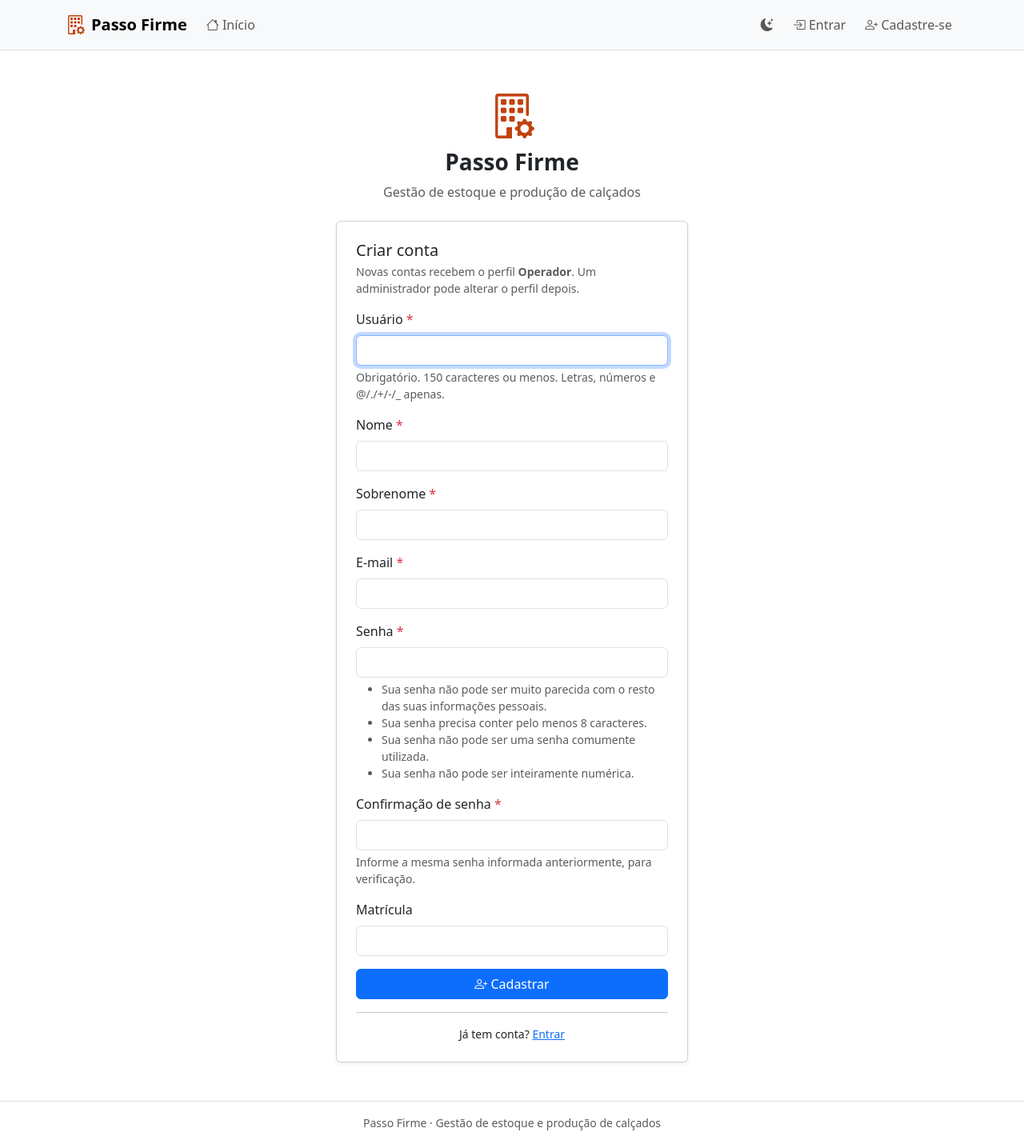
After one commit to vinicius-arantes/gestao-calcados, a Django app: page /contas/cadastro/ in a window 1280 px wide. The commit adds this page. Shown: the whole page at 80% size. Run offline with Django 5.2, Linux system fonts and the light colour scheme.

Commit message:
feat: tela de cadastre-se com perfil Operador

```diff
--- a/contas/forms.py
+++ b/contas/forms.py
@@ -1,7 +1,26 @@
-from django.contrib.auth.forms import AuthenticationForm
+from django import forms
+from django.contrib.auth.forms import AuthenticationForm, UserCreationForm
+from django.contrib.auth.models import User
 
 from config.forms import BootstrapFormMixin
 
 
 class LoginForm(BootstrapFormMixin, AuthenticationForm):
     pass
+
+
+class CadastroForm(BootstrapFormMixin, UserCreationForm):
+    first_name = forms.CharField(label='Nome', max_length=150)
+    last_name = forms.CharField(label='Sobrenome', max_length=150)
+    email = forms.EmailField(label='E-mail')
+    matricula = forms.CharField(label='Matrícula', max_length=20, required=False)
+
+    class Meta(UserCreationForm.Meta):
+        model = User
+        fields = ['username', 'first_name', 'last_name', 'email']
+
+    def clean_email(self):
+        email = self.cleaned_data['email']
+        if User.objects.filter(email__iexact=email).exists():
+            raise forms.ValidationError('Já existe um usuário com este e-mail.')
+        return email
--- a/contas/urls.py
+++ b/contas/urls.py
@@ -8,4 +8,5 @@ app_name = 'contas'
 urlpatterns = [
     path('entrar/', views.EntrarView.as_view(), name='login'),
     path('sair/', auth_views.LogoutView.as_view(), name='logout'),
+    path('cadastro/', views.cadastro, name='cadastro'),
 ]
--- a/contas/views.py
+++ b/contas/views.py
@@ -1,9 +1,33 @@
+from django.contrib import messages
+from django.contrib.auth import login
+from django.contrib.auth.models import Group
 from django.contrib.auth.views import LoginView
+from django.db import transaction
+from django.shortcuts import redirect, render
 
-from .forms import LoginForm
+from .forms import CadastroForm, LoginForm
+from .models import GRUPO_OPERADOR
 
 
 class EntrarView(LoginView):
     template_name = 'contas/login.html'
     authentication_form = LoginForm
     redirect_authenticated_user = True
+
+
+def cadastro(request):
+    """Cadastro público: a conta nova recebe o perfil de menor privilégio (Operador)."""
+    if request.user.is_authenticated:
+        return redirect('inicio')
+    form = CadastroForm(request.POST or None)
+    if request.method == 'POST' and form.is_valid():
+        with transaction.atomic():
+            usuario = form.save()
+            usuario.perfil.matricula = form.cleaned_data['matricula']
+            usuario.perfil.save()
+            grupo, _ = Group.objects.get_or_create(name=GRUPO_OPERADOR)
+            usuario.groups.add(grupo)
+        login(request, usuario)
+        messages.success(request, f'Bem-vindo(a), {usuario.first_name}! Sua conta foi criada.')
+        return redirect('inicio')
+    return render(request, 'contas/cadastro.html', {'form': form})
--- /dev/null
+++ b/templates/contas/cadastro.html
@@ -0,0 +1,14 @@
+{% extends 'contas/auth_base.html' %}
+{% block titulo %}Cadastre-se{% endblock %}
+{% block formulario %}
+<h2 class="h5 mb-1">Criar conta</h2>
+<p class="small text-body-secondary">Novas contas recebem o perfil <strong>Operador</strong>. Um administrador pode alterar o perfil depois.</p>
+<form method="post" novalidate>
+  {% csrf_token %}
+  {% include 'includes/erros_form.html' %}
+  {% for campo in form %}{% include 'includes/campo.html' %}{% endfor %}
+  <button type="submit" class="btn btn-primary w-100"><i class="bi bi-person-plus"></i> Cadastrar</button>
+</form>
+<hr>
+<p class="text-center mb-0 small">Já tem conta? <a href="{% url 'contas:login' %}">Entrar</a></p>
+{% endblock %}
--- a/templates/contas/login.html
+++ b/templates/contas/login.html
@@ -9,4 +9,6 @@
   <input type="hidden" name="next" value="{{ next }}">
   <button type="submit" class="btn btn-primary w-100"><i class="bi bi-box-arrow-in-right"></i> Entrar</button>
 </form>
+<hr>
+<p class="text-center mb-0 small">Ainda não tem conta? <a href="{% url 'contas:cadastro' %}">Cadastre-se</a></p>
 {% endblock %}
--- a/templates/includes/menu_usuario.html
+++ b/templates/includes/menu_usuario.html
@@ -21,4 +21,7 @@
 <li class="nav-item">
   <a class="nav-link" href="{% url 'contas:login' %}"><i class="bi bi-box-arrow-in-right"></i> Entrar</a>
 </li>
+<li class="nav-item">
+  <a class="nav-link" href="{% url 'contas:cadastro' %}"><i class="bi bi-person-plus"></i> Cadastre-se</a>
+</li>
 {% endif %}
```
